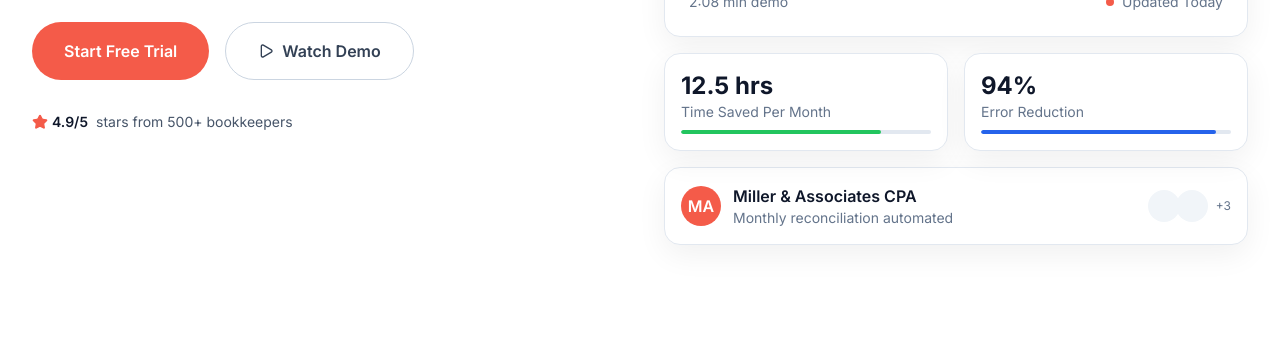
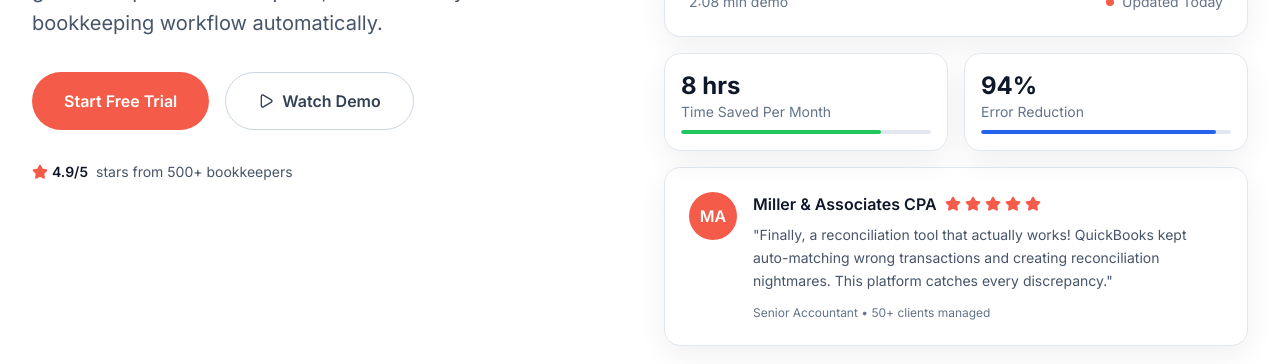
Before and after one commit to algominds35/bank-reconciliation-tool, a Next.js app: page / in a window 1280 px wide. Shown: the part 588-952 px from the top of the page. Built offline with nearby package versions, Linux system fonts and the light colour scheme.

Commit message:
Add real testimonial and update time saved to 8 hrs

```diff
--- a/src/components/Hero.tsx
+++ b/src/components/Hero.tsx
@@ -143,7 +143,7 @@ export default function Hero() {
                   transition={{ delay: 0.7, duration: 0.6 }}
                   className="bg-white rounded-2xl border border-slate-200 shadow-[0_10px_30px_rgba(0,0,0,0.06)] p-4"
                 >
-                                     <div className="text-2xl font-bold text-slate-900">12.5 hrs</div>
+                                     <div className="text-2xl font-bold text-slate-900">8 hrs</div>
                    <div className="text-sm text-slate-500">Time Saved Per Month</div>
                    <div className="mt-2 w-full h-1 bg-slate-200 rounded-full overflow-hidden">
                      <div className="w-4/5 h-full bg-green-500 rounded-full"></div>
@@ -164,25 +164,34 @@ export default function Hero() {
                 </motion.div>
               </div>
 
-              {/* Client Profile Card */}
+              {/* Client Testimonial Card */}
               <motion.div
                 initial={{ opacity: 0, y: 20 }}
                 animate={{ opacity: 1, y: 0 }}
                 transition={{ delay: 0.9, duration: 0.6 }}
-                className="bg-white rounded-2xl border border-slate-200 shadow-[0_10px_30px_rgba(0,0,0,0.06)] p-4 mt-4"
+                className="bg-white rounded-2xl border border-slate-200 shadow-[0_10px_30px_rgba(0,0,0,0.06)] p-6 mt-4"
               >
-                <div className="flex items-center gap-3">
-                                     <div className="w-10 h-10 bg-[#F45B49] rounded-full flex items-center justify-center text-white font-semibold">
-                     MA
-                   </div>
-                   <div className="flex-1">
-                     <div className="font-semibold text-slate-900">Miller & Associates CPA</div>
-                     <div className="text-sm text-slate-500">Monthly reconciliation automated</div>
-                   </div>
-                  <div className="flex items-center gap-1">
-                    <div className="w-8 h-8 bg-slate-100 rounded-full"></div>
-                    <div className="w-8 h-8 bg-slate-100 rounded-full -ml-2"></div>
-                    <span className="text-xs text-slate-500 ml-1">+3</span>
+                <div className="flex items-start gap-4">
+                  <div className="w-12 h-12 bg-[#F45B49] rounded-full flex items-center justify-center text-white font-semibold flex-shrink-0">
+                    MA
+                  </div>
+                  <div className="flex-1">
+                    <div className="flex items-center gap-2 mb-2">
+                      <div className="font-semibold text-slate-900">Miller & Associates CPA</div>
+                      <div className="flex items-center gap-1">
+                        <Star className="h-4 w-4 fill-[#F45B49] text-[#F45B49]" />
+                        <Star className="h-4 w-4 fill-[#F45B49] text-[#F45B49]" />
+                        <Star className="h-4 w-4 fill-[#F45B49] text-[#F45B49]" />
+                        <Star className="h-4 w-4 fill-[#F45B49] text-[#F45B49]" />
+                        <Star className="h-4 w-4 fill-[#F45B49] text-[#F45B49]" />
+                      </div>
+                    </div>
+                    <p className="text-slate-600 text-sm leading-relaxed mb-3">
+                      "Finally, a reconciliation tool that actually works! QuickBooks kept auto-matching wrong transactions and creating reconciliation nightmares. This platform catches every discrepancy."
+                    </p>
+                    <div className="text-xs text-slate-500">
+                      Senior Accountant • 50+ clients managed
+                    </div>
                   </div>
                 </div>
               </motion.div>
```
